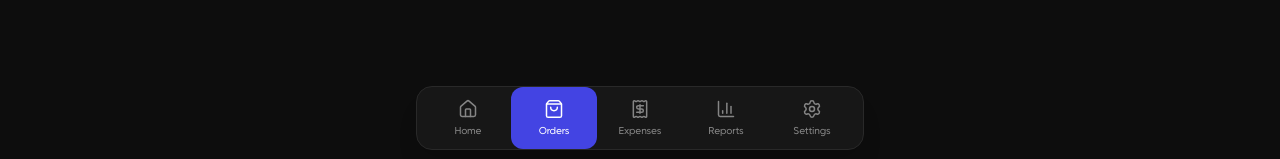
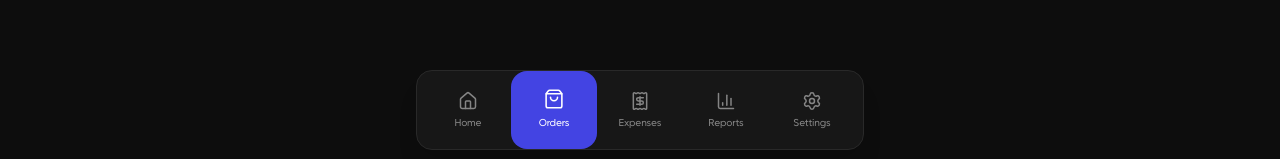
Before and after one commit to qascm/settawsettein-admin, a Next.js app: page /orders in a window 1280 px wide. Shown: the part 638-797 px from the top of the page. Built offline with nearby package versions, Linux system fonts and the light colour scheme; no server answers.

Commit message:
Update nav

```diff
--- a/components/layout/Sidebar.jsx
+++ b/components/layout/Sidebar.jsx
@@ -42,32 +42,105 @@ const navigation = [
 export default function Sidebar() {
   const pathname = usePathname();
 
+  const activeIndex = navigation.findIndex(
+    (item) =>
+      pathname === item.href ||
+      pathname.startsWith(`${item.href}/`)
+  );
+
   return (
     <nav className="fixed bottom-0 left-0 right-0 z-50 px-3 pb-3">
-      <div className="max-w-md mx-auto h-16 rounded-2xl bg-[var(--surface)] border border-[var(--border)] px-2 flex items-center justify-between shadow-xl">
-        {navigation.map((item) => {
-          const active =
-            pathname === item.href ||
-            pathname.startsWith(`${item.href}/`);
+      <div
+        className="
+          relative
+          max-w-md
+          mx-auto
+          h-20
+          rounded-2xl
+          bg-[var(--surface)]
+          border border-[var(--border)]
+          px-2
+          flex
+          items-center
+          justify-between
+          shadow-xl
+        "
+      >
+        {/* Sliding active background */}
+        <div
+          className="
+            absolute
+            top-0
+            bottom-0
+            left-2
+            rounded-2xl
+            bg-[var(--primary)]
+            transition-transform
+            duration-300
+            ease-out
+          "
+          style={{
+            width: "calc((100% - 1rem) / 5)",
+            transform: `translateX(${Math.max(
+              activeIndex,
+              0
+            ) * 100}%)`,
+          }}
+        />
 
+        {navigation.map((item, index) => {
+          const active = activeIndex === index;
           const Icon = item.icon;
 
           return (
             <Link
               key={item.href}
               href={item.href}
-              className={`flex-1 h-full flex flex-col items-center justify-center gap-1 rounded-xl transition ${
-                active
-                  ? "text-white bg-[var(--primary)]"
-                  : "text-[var(--muted)]"
-              }`}
+              className={`
+                relative
+                z-10
+                flex-1
+                h-full
+                flex
+                flex-col
+                items-center
+                justify-center
+                gap-1
+                rounded-xl
+                transition-all
+                duration-200
+                ease-out
+                active:scale-95
+                ${
+                  active
+                    ? "text-white"
+                    : "text-[var(--muted)] hover:text-white"
+                }
+              `}
             >
               <Icon
                 size={20}
                 strokeWidth={1.8}
+                className={`
+                  transition-all
+                  duration-300
+                  ease-out
+                  ${
+                    active
+                      ? "scale-105 -translate-y-0.5"
+                      : "scale-100"
+                  }
+                `}
               />
 
-              <span className="text-[10px] font-medium">
+              <span
+                className="
+                  text-[10px]
+                  font-medium
+                  transition-all
+                  duration-300
+                "
+              >
                 {item.name}
               </span>
             </Link>
```
